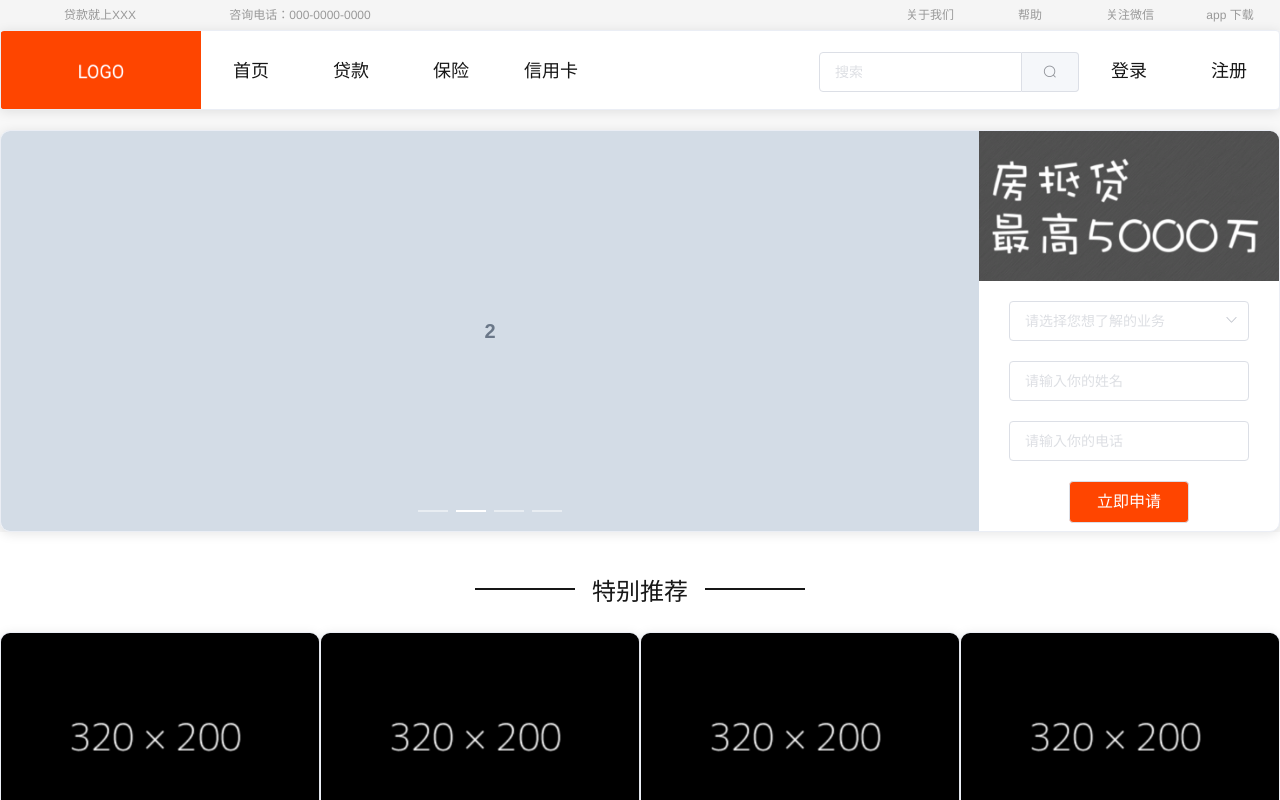
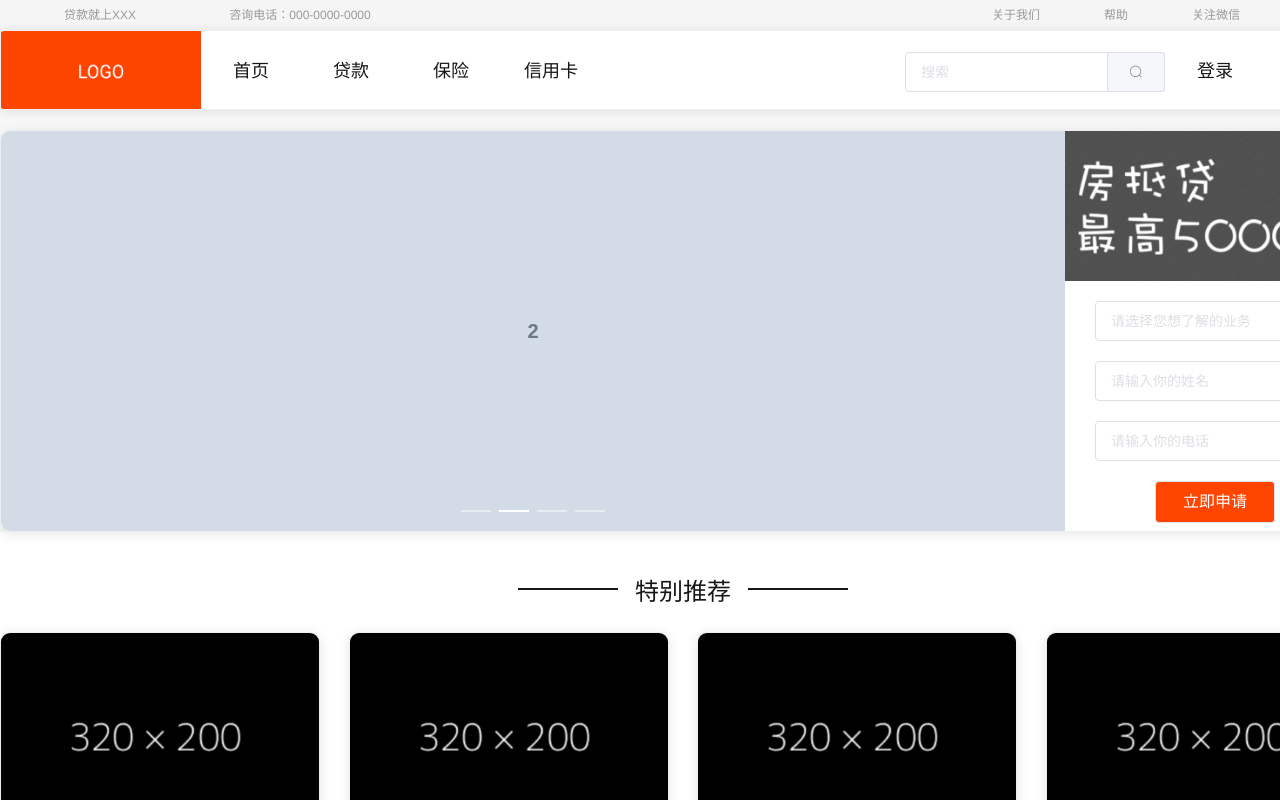
Before and after one commit to ShiningDan/intell-pc, a Vue app: page / in a window 1280 px wide. Shown: the top 800 px of the page. Built offline with nearby package versions, Linux system fonts and the light colour scheme.

Commit message:
fix(home): 设置宽度为 1366px

```diff
--- a/src/App.vue
+++ b/src/App.vue
@@ -24,6 +24,7 @@ export default {
 #app {
   background-color: #f8f8f8;
   color: #171717;
+  width: 1366px;
   font-family: Circular, 'Hiragino Sans GB', '华文细黑', 'STHeiti', '微软雅黑', 'Microsoft YaHei',
     SimHei, 'Helvetica Neue', Helvetica, Arial, sans-serif;
 }
```
